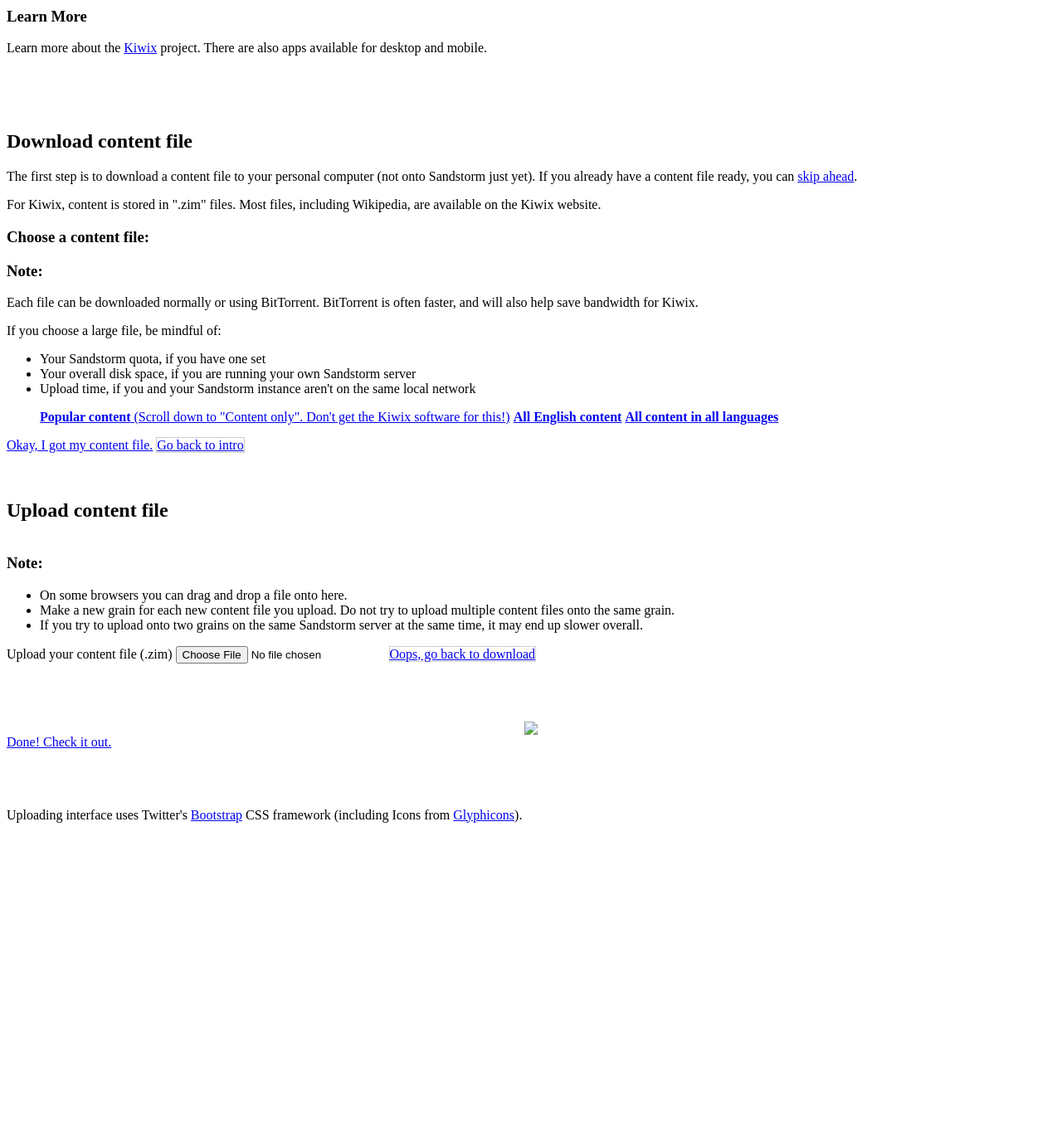
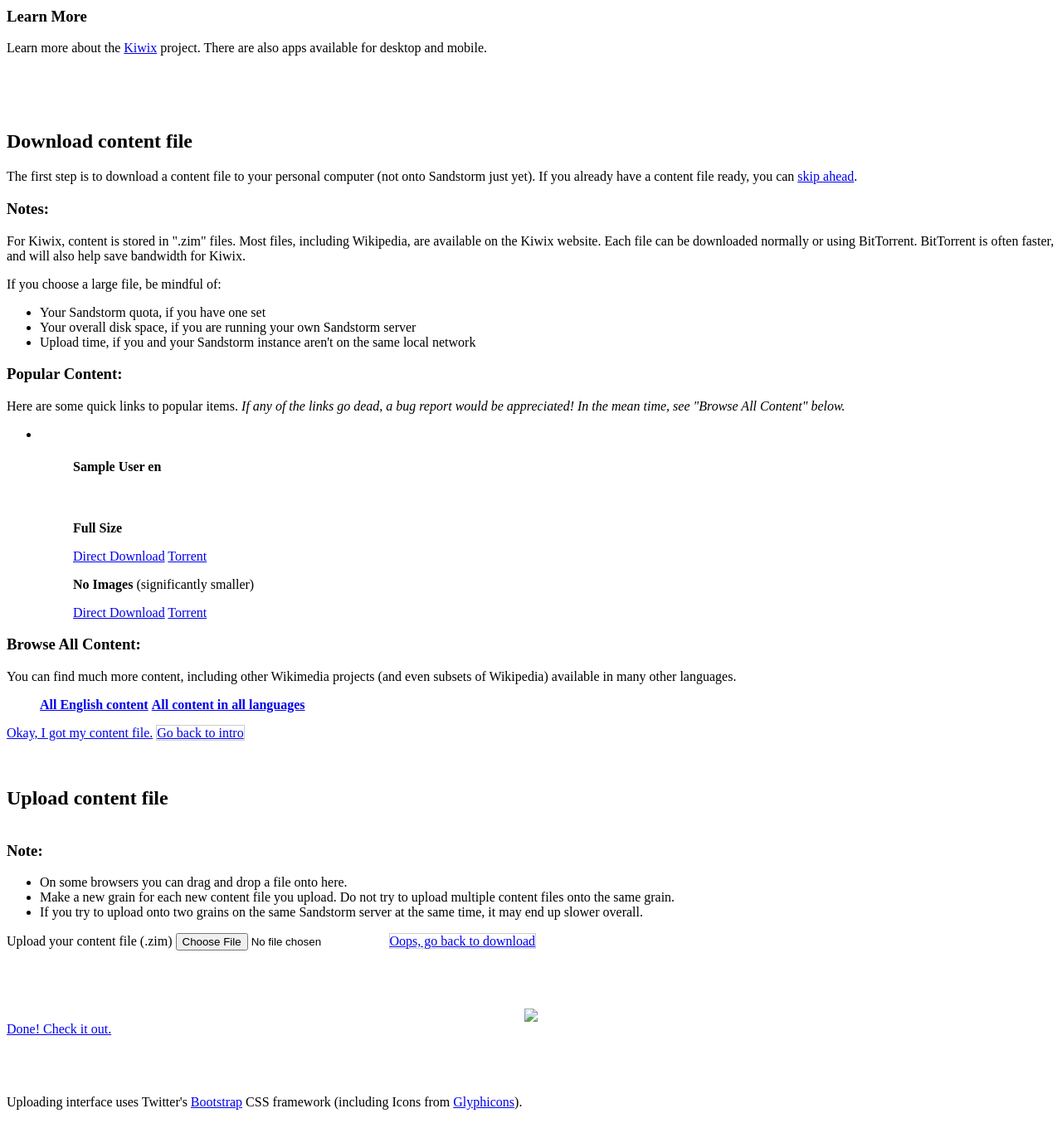
Before and after one commit to orblivion/KiwixSandstorm, a Flask app: template zim_uploader/uploader/templates/index.html in a window 1280 px wide. Shown: the part 853-2207 px from the top of the page at 83% size. Before the commit the page ends 1845 px from the top, so only its background shows below. Run offline with Flask 2, Linux system fonts and the light colour scheme; the template is opened without the code that fills it: most values are stand-ins (such as "Sample title", 1, 10 or a date in 2020); some libraries are stand-ins or nearby versions.

Commit message:
Add direct links to popular items in downloads page.

```diff
--- a/zim_uploader/uploader/app.py
+++ b/zim_uploader/uploader/app.py
@@ -179,6 +179,46 @@ def _upload():
     return redirect(url_for('index'))
 
 
+def gen_download_links():
+    # Perhaps expand these soon, but with a chooser interface.
+    languages = [('en', 'English')]
+
+    # (file_name_part, display_name, has_nopic_version)
+    contents = [
+        ('wikipedia', 'Wikipedia', True),
+        ('wikivoyage', 'WikiVoyage', True),
+        ('wikisource', 'WikiSource', True),
+        ('wiktionary', 'Wiktionary', True),
+
+        # PhET doesn't work yet on Kiwix for Sandstorm
+        # ('phet', 'PhET', False),
+    ]
+
+    for lang_code, lang_name in languages:
+        for content_code, content_name, has_nopic in contents:
+            if has_nopic:
+                link_template = 'http://download.kiwix.org/zim/%s_%s_all%s.zim%s'
+            else:
+                link_template = 'http://download.kiwix.org/zim/%s_%s%s.zim%s'
+
+            yield {
+                'full': {
+                    'direct_link': link_template % (
+                        content_code, lang_code, '', ''),
+                    'torrent_link': link_template % (
+                        content_code, lang_code, '', '.torrent'),
+                },
+                'nopic': {
+                    'direct_link': link_template % (
+                        content_code, lang_code, '_nopic', ''),
+                    'torrent_link': link_template % (
+                        content_code, lang_code, '_nopic', '.torrent'),
+                } if has_nopic else None,
+                'display_name': content_name,
+                'display_language': lang_name,
+            }
+
+
 @app.route('/', methods=['GET', 'POST'])
 def index():
     # TODO split this into separate actual endpoints
@@ -190,7 +230,8 @@ def index():
         'index.html',
         zim_file_exists=os.path.exists(COMPLETED_FILE_PATH),
         read_only='uploader' not in request.headers['X-Sandstorm-Permissions'],
-        page=page
+        page=page,
+        download_links=gen_download_links(),
     )
 
 application = app.wsgi_app
--- a/zim_uploader/uploader/templates/index.html
+++ b/zim_uploader/uploader/templates/index.html
@@ -83,15 +83,12 @@
 
             <p>The first step is to download a content file to your personal computer (not onto Sandstorm just yet). If you already have a content file ready, you can <a href="?page=upload">skip ahead</a>.</p>
 
-            <p>For Kiwix, content is stored in ".zim" files. Most files, including Wikipedia, are available on the Kiwix website.</p>
-
-            <h3>Choose a content file:</h3>
             <div class="panel panel-default" style="margin-top:1em">
                 <div class="panel-heading">
-                    <h3 class="panel-title">Note:</h3>
+                    <h3 class="panel-title">Notes:</h3>
                 </div>
                 <div class="panel-body">
-                    <p>Each file can be downloaded normally or using BitTorrent. BitTorrent is often faster, and will also help save bandwidth for Kiwix.</p>
+                    <p>For Kiwix, content is stored in ".zim" files. Most files, including Wikipedia, are available on the Kiwix website. Each file can be downloaded normally or using BitTorrent. BitTorrent is often faster, and will also help save bandwidth for Kiwix.</p>
                     <p>If you choose a large file, be mindful of:</p>
                     <ul>
                         <li>Your Sandstorm quota, if you have one set</li>
@@ -101,8 +98,40 @@
                 </div>
             </div>
 
+            <h3>Popular Content:</h3>
+
+            <p>Here are some quick links to popular items. <em>If any of the links go dead, a bug report would be appreciated! In the mean time, see "Browse All Content" below.</em></p>
+
+        </div>
+            {% for download_links_column in download_links | slice(3) %}
+                <ul class="col-lg-4 list-group">
+                {% for download_link in download_links_column %}
+                    <li class="list-group-item">
+                        <ul class="list-group">
+                            <h4>{{ download_link.display_name }} {{ download_link.display_language }}</h4>
+                            <br>
+                            <p><strong>Full Size</strong></p>
+                            <a href="{{ download_link.full.direct_link }}" target="_blank" rel="noopener noreferrer" class="list-group-item">Direct Download</a>
+                            <a href="{{ download_link.full.torrent_link }}" target="_blank" rel="noopener noreferrer" class="list-group-item">Torrent</a>
+                            {% if download_link.nopic %}
+                                <br>
+                                <p><strong>No Images</strong> (significantly smaller)</p>
+                                <a href="{{ download_link.nopic.direct_link }}" target="_blank" rel="noopener noreferrer" class="list-group-item">Direct Download</a>
+                                <a href="{{ download_link.nopic.torrent_link }}" target="_blank" rel="noopener noreferrer" class="list-group-item">Torrent</a>
+                            {% endif %}
+                        </ul>
+                    </li>
+                {% endfor %}
+                </ul>
+            {% endfor %}
+
+        <div class="col-lg-12">
+
+            <h3>Browse All Content:</h3>
+
+            <p>You can find much more content, including other Wikimedia projects (and even subsets of Wikipedia) available in many other languages.
+
             <ul class="list-group">
-                <a href="http://www.kiwix.org/downloads/" target="_blank" rel="noopener noreferrer" class="list-group-item"><strong>Popular content</strong> (Scroll down to "Content only". Don't get the Kiwix software for this!)</a>
                 <a href="http://wiki.kiwix.org/wiki/Content" target="_blank" rel="noopener noreferrer" class="list-group-item"><strong>All English content</strong></a>
                 <a href="http://wiki.kiwix.org/wiki/Content_in_all_languages" target="_blank" rel="noopener noreferrer" class="list-group-item"><strong>All content in all languages</strong></a>
             </ul>
```
